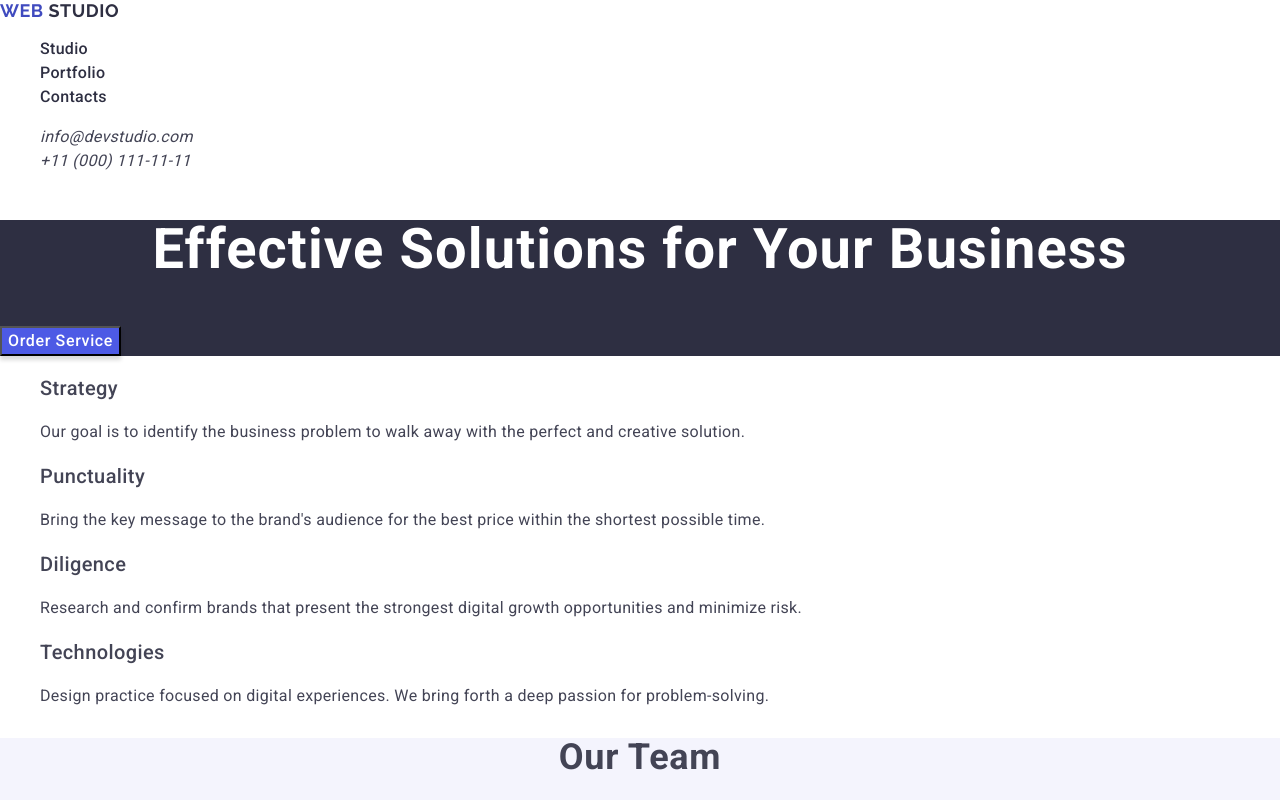
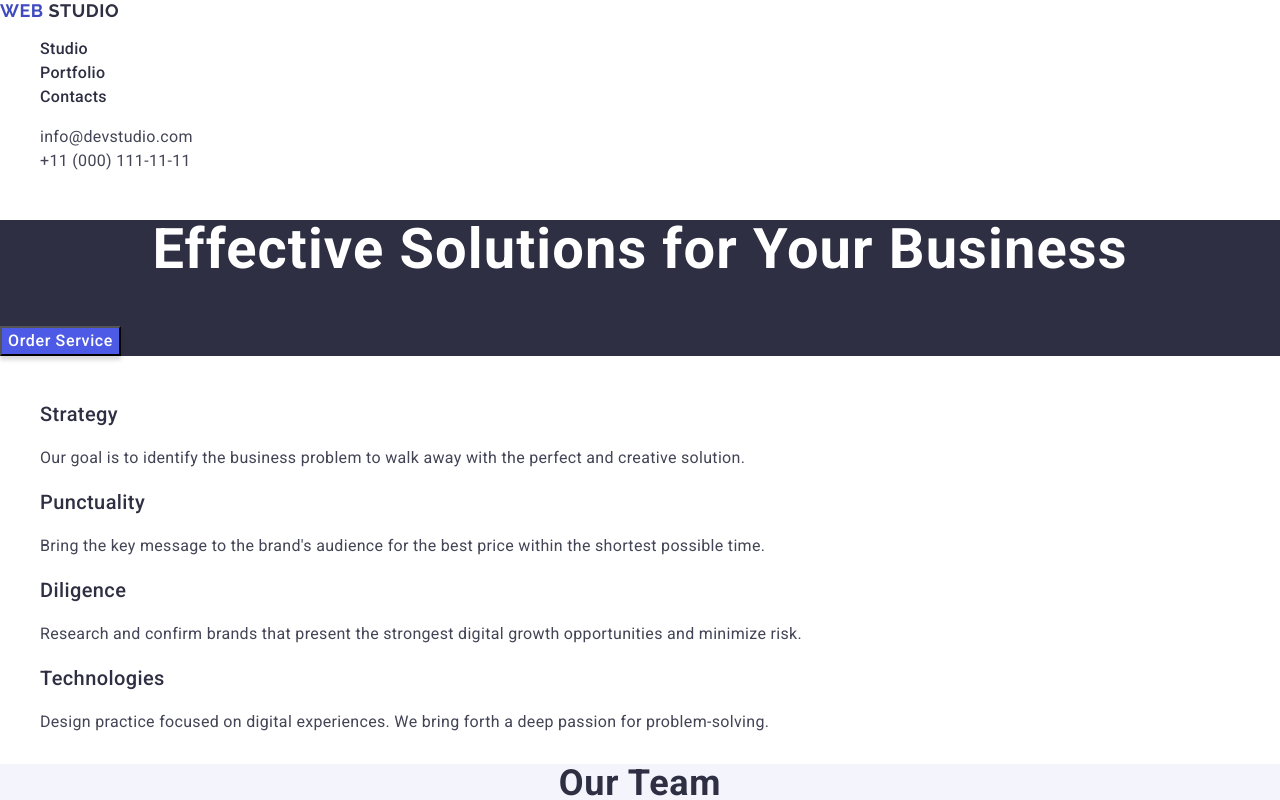
Before and after one commit to olena-lykavska/goit-markup-hw-02, a plain HTML site: page index.html in a window 1280 px wide. Shown: the top 800 px of the page. Drawn offline with nearby package versions, Linux system fonts and the light colour scheme.

Commit message:
update-two

```diff
--- a/css/styles.css
+++ b/css/styles.css
@@ -20,7 +20,6 @@ a:focus{
 
 button:hover,
 button:focus{
-    box-shadow: 0 4px 4px 0 rgba(0, 0, 0, 0.15);
     background: #404bbf;
 }
 
@@ -60,6 +59,10 @@ button:focus{
 .header-contact-link{
     color: #434455;
 }
+
+.address-header-contact{
+    font-style: normal;
+}
 /* ==================================== */
 /* ==================HERO================== */
 .hero{
@@ -88,16 +91,14 @@ button:focus{
 /* ==================================== */
 /* ==================FEATURES================== */
 .visually-hidden {
-    position: absolute;
-    width: 1px;
-    height: 1px;
+
     margin: -1px;
     border: 0;
-    padding: 0;
     white-space: nowrap;
     clip-path: inset(100%);
     clip: rect(0 0 0 0);
     overflow: hidden;
+    color: #2e2f42;
 }
 
 .features-subtitle{
@@ -105,6 +106,7 @@ button:focus{
     font-size: 20px;
     line-height: 1.2;
     letter-spacing: 0.02em;
+    color: #2e2f42;
 }
 
 .features-text{
@@ -125,7 +127,8 @@ button:focus{
     line-height: 1.11;
     letter-spacing: 0.02em;
     text-align: center;
-    text-transform: capitalize
+    text-transform: capitalize;
+    color: #2e2f42;
 }
 .team-list{
 background-color: #FFFFFF;
--- a/index.html
+++ b/index.html
@@ -39,8 +39,8 @@
         <ul class="header-menu-list">
           <li class="header-menu-item">
             <a
-              class="header-menu-link header-menu-link-studio"
-              href=""
+              class="header-menu-link"
+              href="./index.html"
             >
               Studio
             </a>
```
